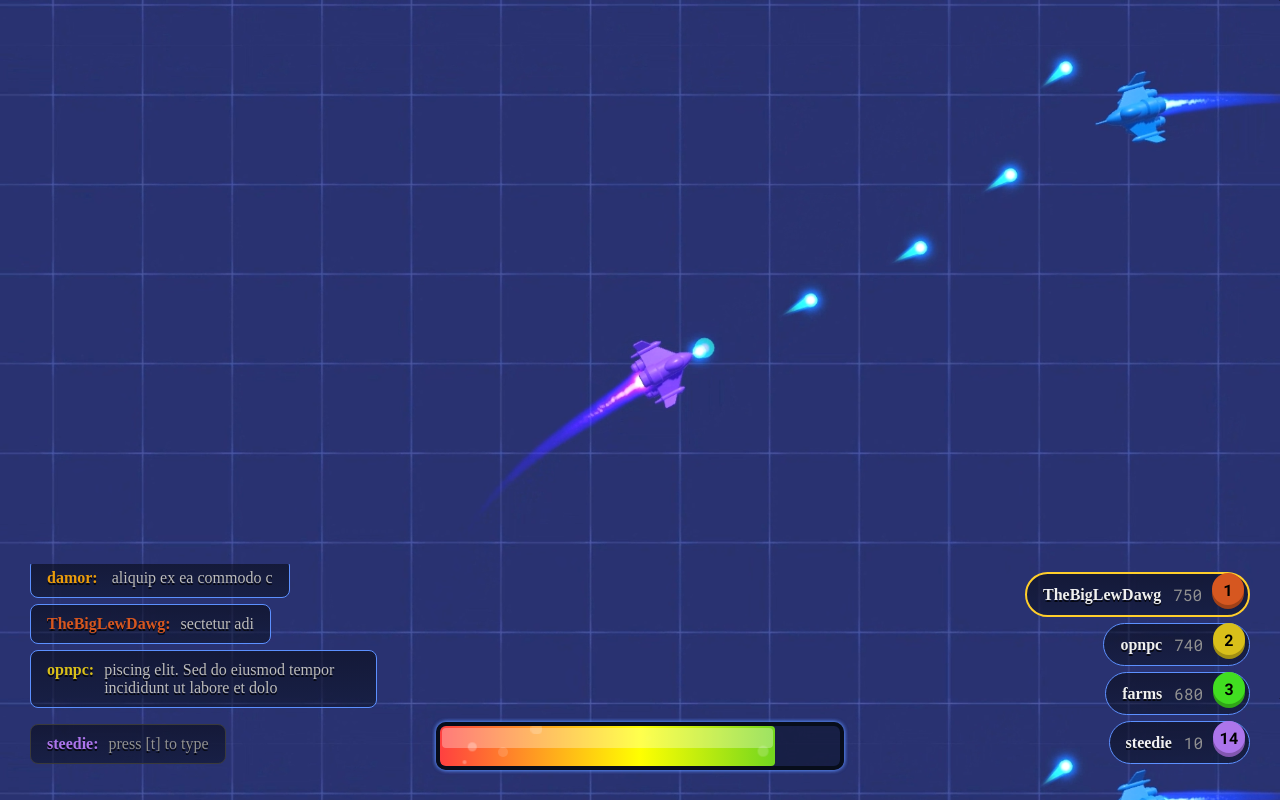
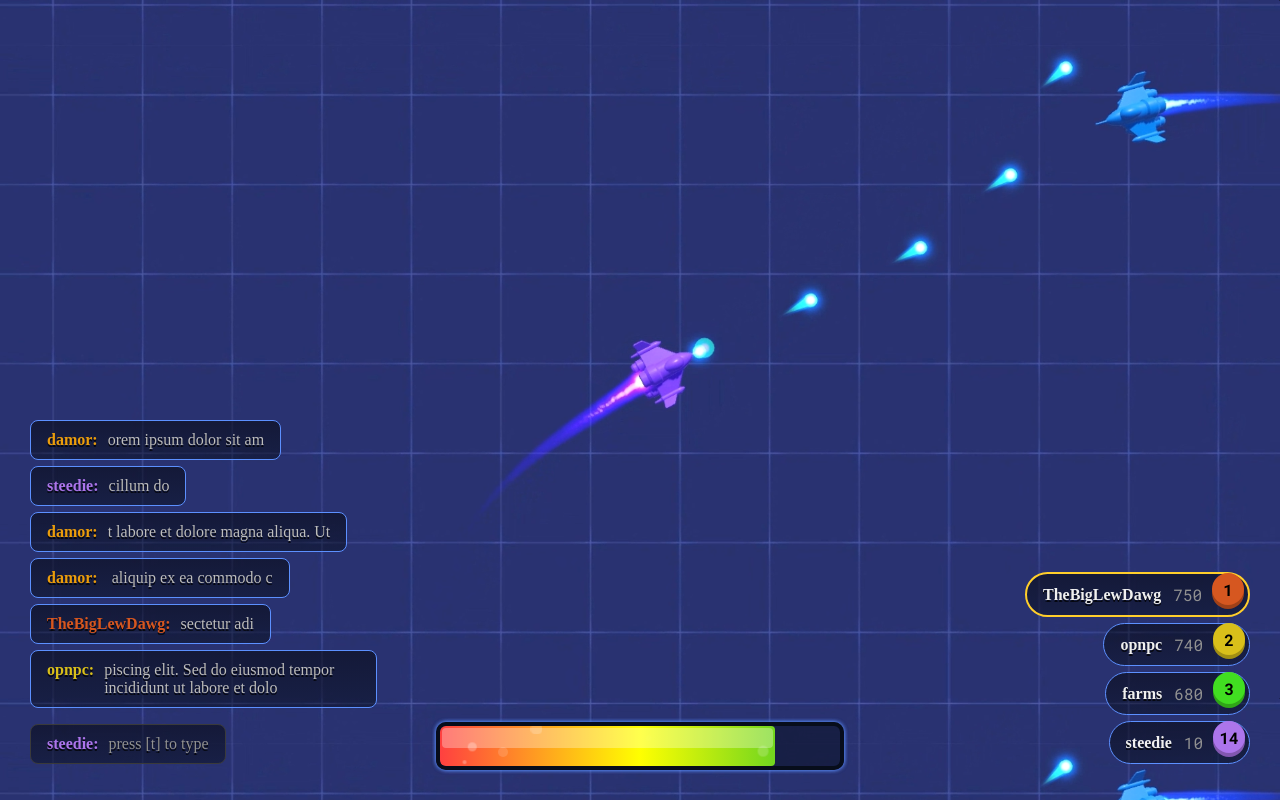
Before and after one commit to Steedie/substream-ui, a React (Vite) app: page / in a window 1280 px wide. In both pictures the pointer is over the element 188 px from the left and 639 px from the top of the page. Built offline with nearby package versions, Linux system fonts and the light colour scheme; a web font is replaced by a local one.

Commit message:
chat height transition on hover

```diff
--- a/src/Chat.css
+++ b/src/Chat.css
@@ -15,6 +15,11 @@
     flex-direction: column-reverse;
     overflow-y: auto;
     position: relative;
+    transition: height 0.3s ease;
+}
+
+  .chat-inner-box:hover {
+    height: 300px;
   }
 
   .chat-inner-box::-webkit-scrollbar {
```
